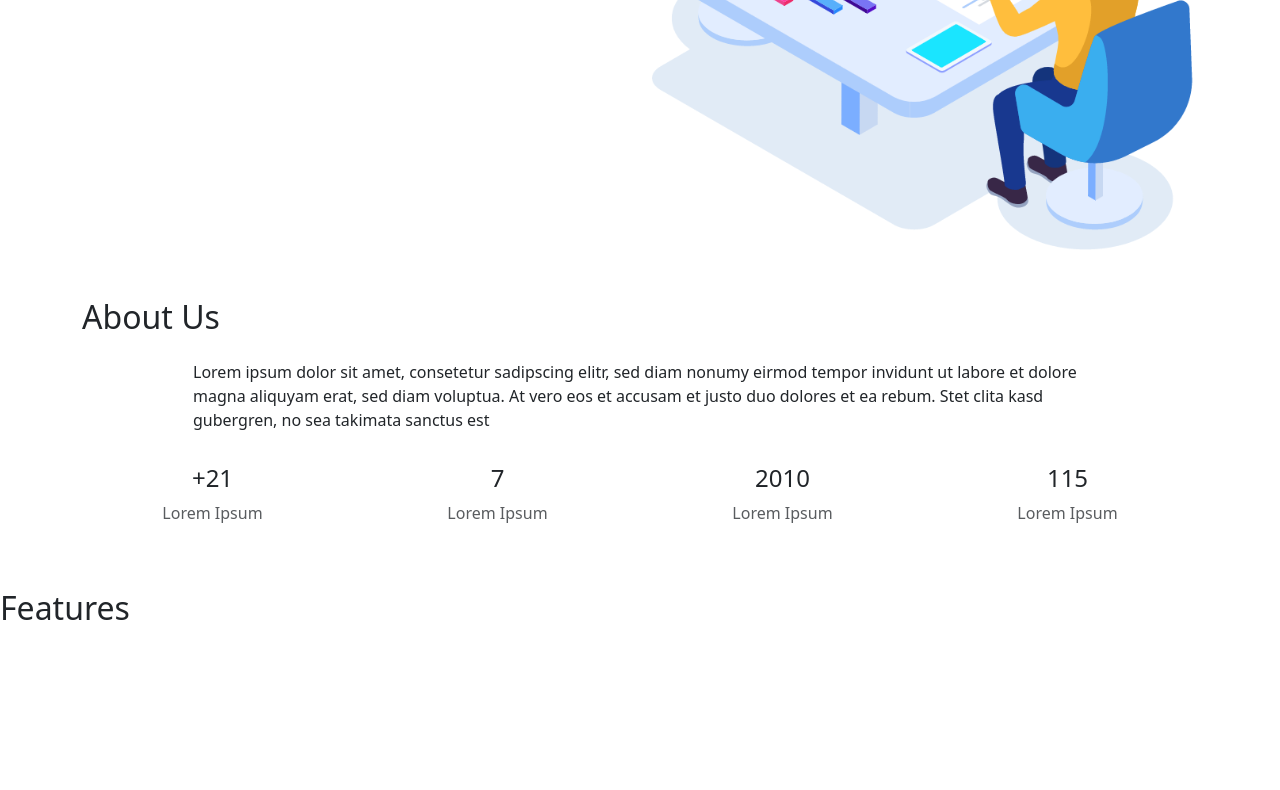
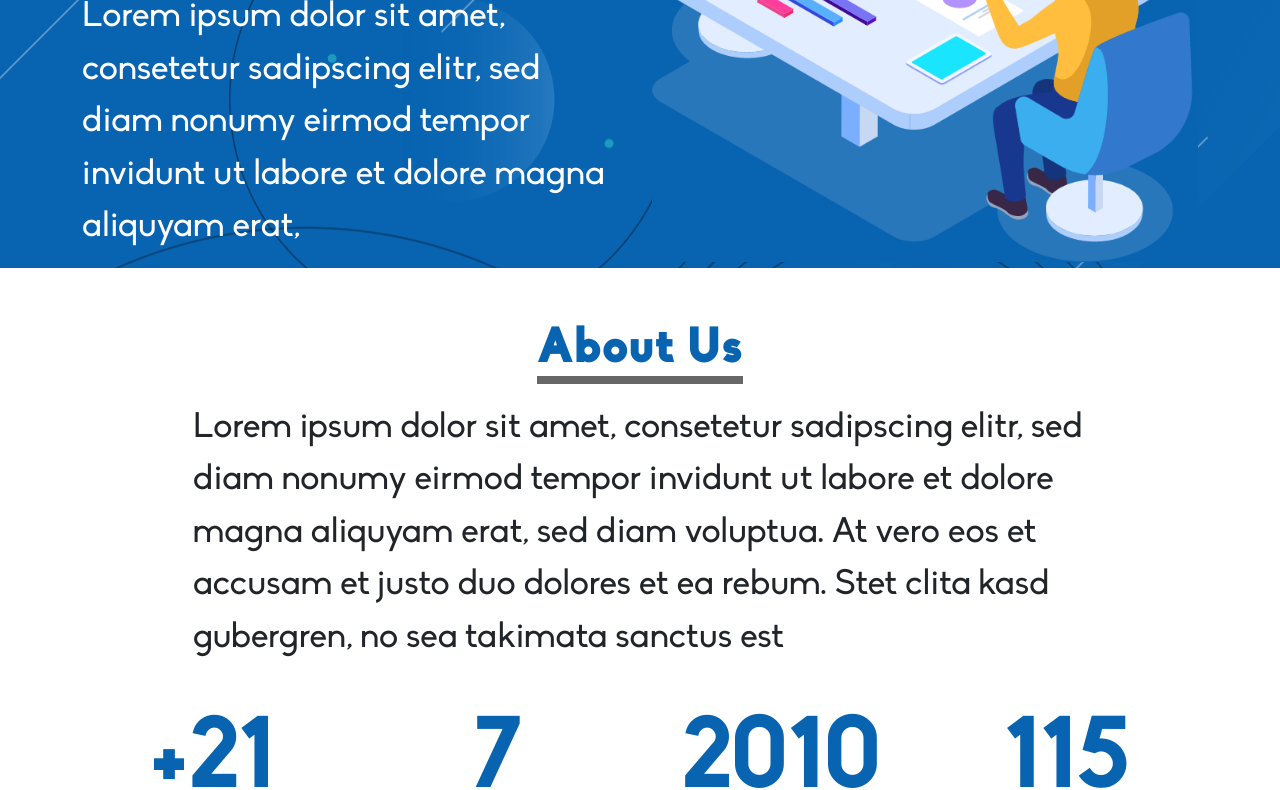
Before and after one commit to Rohitpatel18/bootstrap, a plain HTML site: page index.html in a window 1280 px wide. Shown: the part 515-1305 px from the top of the page. Drawn offline with nearby package versions, Linux system fonts and the light colour scheme; the site is published under a folder, as on GitHub Pages, so addresses that start at the root find nothing; files whose address does not match are found by name.

Commit message:
Update index.html

```diff
--- a/index.html
+++ b/index.html
@@ -9,8 +9,8 @@
     <meta name="viewport" content="width=device-width, initial-scale=1">
     <link href="https://cdn.jsdelivr.net/npm/bootstrap@5.3.2/dist/css/bootstrap.min.css" rel="stylesheet"
         integrity="sha384-T3c6CoIi6uLrA9TneNEoa7RxnatzjcDSCmG1MXxSR1GAsXEV/Dwwykc2MPK8M2HN" crossorigin="anonymous">
-    <link rel="stylesheet" href="/css/style.css">
-    <link rel="stylesheet" href="/css/font-style.css">
+    <link rel="stylesheet" href="css/style.css">
+    <link rel="stylesheet" href="css/font-style.css">
     <link rel="stylesheet" href="https://cdn.jsdelivr.net/npm/swiper@11/swiper-bundle.min.css" />
     <link rel="stylesheet" href="https://cdnjs.cloudflare.com/ajax/libs/font-awesome/6.5.1/css/all.min.css">
 </head>
```
